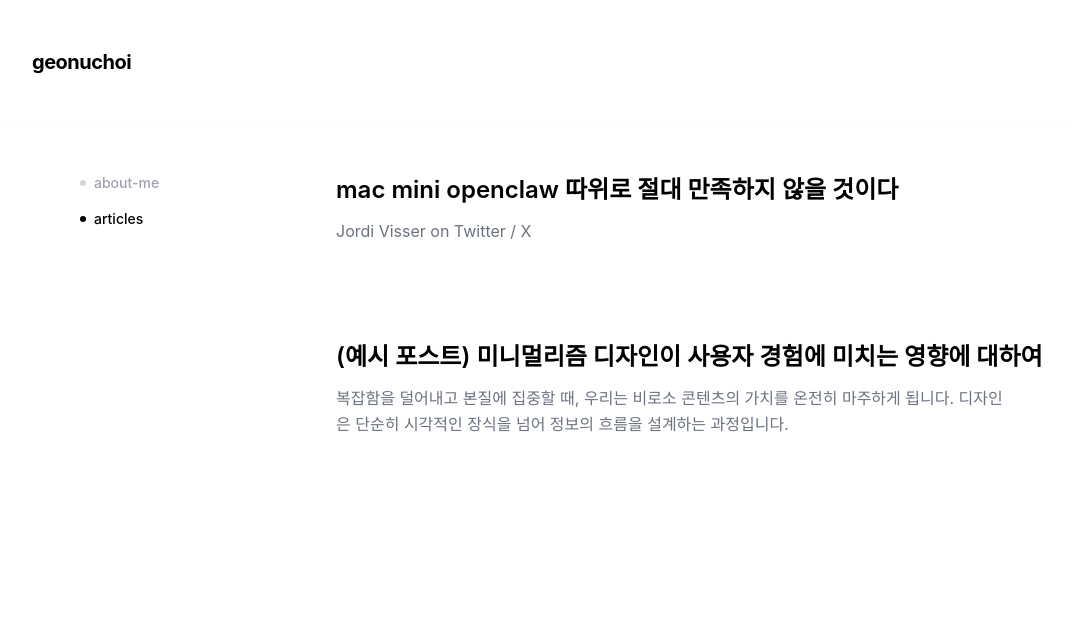
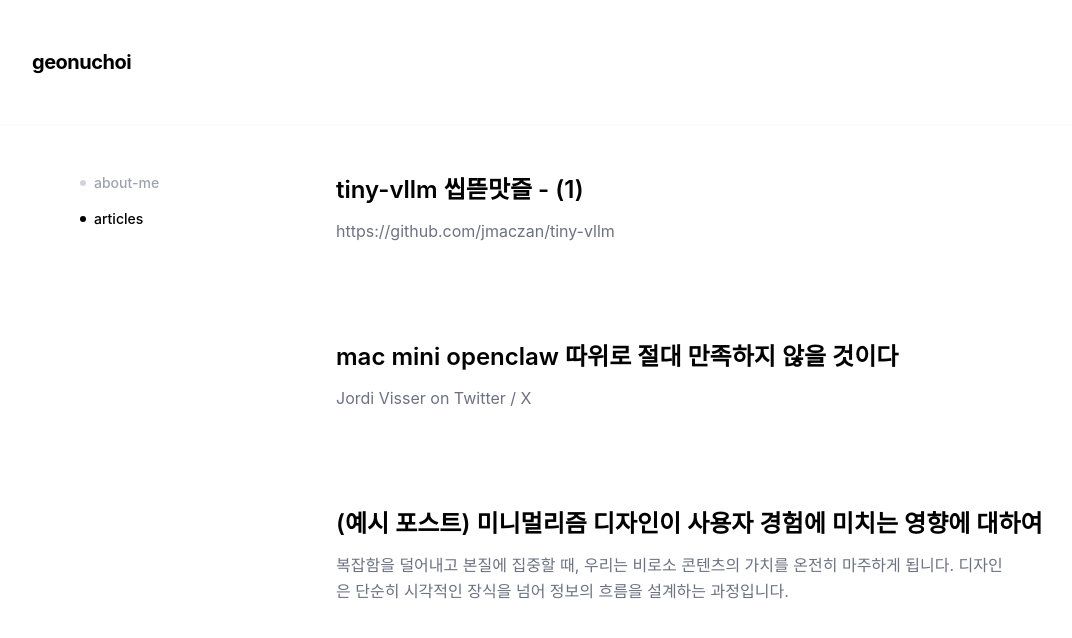
Before and after one commit to Uniaut/uniaut.github.io, a Jekyll site: the page built from articles.md, in a window 1280 px wide and 900 px high. Shown: the top 638 px of the window, without its empty margins (32-1104 px from the left). Built offline with Jekyll 4.4.1, drawn with Linux system fonts in a browser that asks for light colours; nearby versions of some CDN libraries; some web fonts are replaced; some of the changed lines change nothing that is shown.

Commit message:
feat: add tiny-vllm dissection post and support client-side mermaid rendering

````diff
--- a/_layouts/default.html
+++ b/_layouts/default.html
@@ -32,5 +32,32 @@
     </div>
 
     {% include footer.html %}
+
+    {% if content contains "language-mermaid" %}
+    <!-- Mermaid.js rendering for diagrams -->
+    <script type="module">
+        import mermaid from 'https://cdn.jsdelivr.net/npm/mermaid@10/dist/mermaid.esm.min.mjs';
+
+        // Find all markdown code blocks generated with language-mermaid
+        const codeBlocks = document.querySelectorAll('pre code.language-mermaid, pre.language-mermaid code, div.language-mermaid pre');
+
+        codeBlocks.forEach((codeEl) => {
+            const rawCode = codeEl.textContent;
+            const preEl = codeEl.closest('pre') || codeEl;
+
+            const mermaidDiv = document.createElement('div');
+            mermaidDiv.className = 'mermaid';
+            mermaidDiv.textContent = rawCode;
+
+            preEl.parentNode.replaceChild(mermaidDiv, preEl);
+        });
+
+        mermaid.initialize({
+            startOnLoad: true,
+            theme: 'default',
+            securityLevel: 'loose'
+        });
+    </script>
+    {% endif %}
 </body>
 </html>
--- /dev/null
+++ b/_posts/2026-07-06-tiny-vllm-1.md
@@ -0,0 +1,352 @@
+---
+layout: post
+title: "tiny-vllm 씹뜯맛즐 - (1)"
+date: 2026-07-06 00:00:00 +0900
+categories: []
+---
+
+[https://github.com/jmaczan/tiny-vllm](https://github.com/jmaczan/tiny-vllm#intro-llm-vllm-models-inference-servers)
+
+이 프로젝트를 뜯어보면서 LLM 추론 엔진 엔지니어링에 대해 탐구해보려고 한다.
+
+tiny-vllm은 학습 자료로 사용되기에 매우 적합한, 최소기능 버전의 llama 3.2 1B 추론 엔진이다.
+
+솔직히 어디 영상 보고 배우기는 어려운 영역이라, (떠먹여주지 않는 영역 중에서는 가장 쉬운 편인듯) 결국 오픈소스의 힘을 빌려야 한다는 느낌.
+
+해보고 싶은 것이 여러가지 있는데, 우선 해보고 싶은 것은 추론 서버 환경에서의 성능 최적화.
+
+LLM ‘추론 서빙’의 핵심은 단순히 모델을 돌리는 것과는 다르다는 것을 이해해야 한다.
+
+GPU의 심각한 병목 현상, 그리고 최대한 깎아내야 마진을 확보할 수 있는 per-token 비즈니스 모델에서, 추론엔진이 연산 성능 / 메모리 병목을 핸들링하는 전략과 방식, 트릭은 엄청난 힘이 된다.
+
+나도 아직은 큰 그림을 그려나가야 하는 상황이라서, 우선 간단하게 시작해본다.
+
+# 1.0. tiny-vllm과 llama 3.2 1B 이해하기
+
+![Llama 3.2 from scratch](/assets/images/posts/2026-07-06-tiny-vllm-1/image.png)
+
+[https://huggingface.co/rasbt/llama-3.2-from-scratch](https://huggingface.co/rasbt/llama-3.2-from-scratch)
+
+기본 transformer의 틀과 크게 다르지 않다. 그냥 쓰면 되는 것이다.
+
+<details class="my-6 p-4 bg-gray-50 rounded-xl border border-gray-100 cursor-pointer" markdown="1">
+<summary class="font-semibold text-gray-800 select-none">Llama 3.2 1B도 기본적으로는 <strong>GPT 계열과 같은 decoder-only Transformer</strong>입니다. 완전히 다른 구조라기보다, 전통적인 Transformer decoder를 LLM 추론에 맞게 최적화한 변형입니다.</summary>
+<div class="mt-4 pl-4 border-l-2 border-gray-200 text-gray-700" markdown="1">
+
+### 핵심 차이
+
+| 항목 | 전통적인 Transformer decoder | Llama 3.2 1B |
+| --- | --- | --- |
+| Attention | Multi-Head Attention | **Grouped-Query Attention, GQA** |
+| 정규화 | LayerNorm, 보통 sublayer 뒤 | **RMSNorm, sublayer 앞** |
+| 위치 정보 | 절대 위치 임베딩 | **RoPE** |
+| FFN 활성화 | ReLU 등 | **SwiGLU 계열** |
+| Attention 범위 | encoder-decoder 또는 causal | **causal self-attention만 사용** |
+| 구조 | decoder에 cross-attention 포함 가능 | **cross-attention 없음** |
+| 문맥 길이 | 비교적 짧음 | 최대 약 **128K tokens** |
+| Vocabulary | 모델마다 다양 | 128,256 tokens |
+
+Meta는 Llama 3.2 텍스트 모델을 decoder-only 모델로 제공하며, 1B 모델도 최대 128K 컨텍스트를 지원합니다. ([Hugging Face](https://huggingface.co/meta-llama/Llama-3.2-1B-Instruct?utm_source=chatgpt.com))
+
+---
+
+### 1. Encoder-decoder의 decoder가 아니라 decoder-only 구조
+
+원래 Transformer 논문의 decoder block에는 다음 두 attention이 들어갑니다.
+
+```
+Masked Self-Attention
+        ↓
+Encoder-Decoder Cross-Attention
+        ↓
+Feed Forward
+```
+
+Llama에는 encoder가 없으므로 cross-attention도 없습니다.
+
+```
+Masked Self-Attention
+        ↓
+Feed Forward
+```
+
+입력 문장 전체를 causal mask로 처리하고 다음 토큰을 예측합니다.
+
+```
+P(token_t | token_1, ..., token_t-1)
+```
+
+즉, 이전 토큰만 볼 수 있고 미래 토큰은 볼 수 없습니다.
+
+---
+
+### 2. Multi-Head Attention 대신 GQA
+
+전통적인 Multi-Head Attention에서는 각 attention head마다 별도의 Q, K, V projection이 있습니다.
+
+```
+head 1: Q1, K1, V1
+head 2: Q2, K2, V2
+...
+head 32: Q32, K32, V32
+```
+
+Llama 3.2 1B는 **Grouped-Query Attention**을 사용합니다.
+
+Query head는 여러 개지만, 여러 query head가 K/V head를 공유합니다.
+
+개념적으로는 다음과 같습니다.
+
+```
+Q head 0 ─┐
+Q head 1 ─┼─→ K/V head 0
+Q head 2 ─┤
+Q head 3 ─┘
+
+Q head 4 ─┐
+Q head 5 ─┼─→ K/V head 1
+...
+```
+
+1B 모델은 32개의 query attention head를 사용합니다. 그림 기준으로는 이 부분이 `Masked grouped-query attention`입니다.
+
+GQA의 주요 목적은 **KV cache 절감**입니다. Auto-regressive decode에서 이전 토큰의 K와 V를 계속 저장해야 하는데, K/V head를 공유하면 메모리 사용량과 메모리 대역폭을 줄일 수 있습니다.
+
+따라서 품질은 일반 Multi-Head Attention에 가깝게 유지하면서도, 토큰을 하나씩 생성하는 decode 단계가 더 효율적입니다.
+
+---
+
+### 3. LayerNorm 대신 RMSNorm
+
+전통적인 Transformer는 일반적으로 LayerNorm을 사용합니다.
+
+LayerNorm은 평균과 분산을 모두 계산합니다.
+
+$$\operatorname{LayerNorm}(x) = \frac{x-\mu}{\sqrt{\sigma^2+\epsilon}}\gamma+\beta$$
+
+Llama는 RMSNorm을 사용합니다.
+
+$$\operatorname{RMSNorm}(x) = \frac{x}{\sqrt{\frac{1}{d}\sum_i x_i^2+\epsilon}}\gamma$$
+
+RMSNorm은 평균을 빼는 과정이 없습니다. 계산이 조금 단순하고, 대규모 언어 모델에서 안정적으로 작동합니다.
+
+그림의 `RMSNorm 1`, `RMSNorm 2`, `Final RMSNorm`이 이에 해당합니다.
+
+---
+
+### 4. Post-Norm 대신 Pre-Norm
+
+원래 Transformer는 대체로 sublayer를 통과한 뒤 정규화하는 Post-Norm 구조였습니다.
+
+```
+x → Attention → Add residual → LayerNorm
+```
+
+Llama는 정규화를 먼저 수행하는 Pre-Norm 구조입니다.
+
+```
+x → RMSNorm → Attention → Add residual
+```
+
+수식으로 쓰면 다음과 같습니다.
+
+$$x' = x + \operatorname{Attention}(\operatorname{RMSNorm}(x))$$
+
+$$y = x' + \operatorname{FFN}(\operatorname{RMSNorm}(x'))$$
+
+Pre-Norm은 층이 깊어져도 residual 경로로 gradient가 비교적 안정적으로 전달된다는 장점이 있습니다.
+
+그림에서 residual 선이 RMSNorm과 attention 또는 FFN 전체를 우회해 `+` 노드로 연결되는 이유입니다.
+
+---
+
+### 5. 절대 위치 임베딩 대신 RoPE
+
+전통적인 Transformer는 token embedding에 학습된 positional embedding을 더합니다.
+
+```
+input = token_embedding + position_embedding
+```
+
+Llama는 별도의 위치 벡터를 단순히 더하는 대신, Query와 Key 벡터를 위치에 따라 회전시키는 **Rotary Positional Embedding, RoPE**를 사용합니다.
+
+개념적으로는 다음과 같습니다.
+
+$$q'_p = R_p q_p$$
+
+$$k'_p = R_p k_p$$
+
+여기서 $R_p$는 위치 $p$에 따라 달라지는 회전 행렬입니다.
+
+이 방식은 attention score에 두 토큰 사이의 상대적 거리 정보가 자연스럽게 반영되도록 합니다.
+
+$$(q'_i)^T k'_j = q_i^T R_{j-i} k_j$$
+
+그림의 `Positional embedding layer`와 `RoPE rescaling`이 이 부분을 표현합니다.
+
+Llama 3.2는 RoPE scaling을 이용해 약 128K 토큰의 긴 컨텍스트를 지원합니다. 다만 그림에서 positional embedding이 token embedding에 직접 더해지는 것처럼 보이는 화살표는 개념적 표현에 가깝습니다. 실제 RoPE는 주로 attention 내부의 Q와 K에 적용됩니다.
+
+---
+
+### 6. 일반 FFN 대신 gated FFN
+
+전통적인 Transformer FFN은 보통 다음과 같습니다.
+
+$$\operatorname{FFN}(x) = W_2 \operatorname{ReLU}(W_1x)$$
+
+Llama는 두 개의 projection을 사용하는 gated 구조를 사용합니다.
+
+$$\operatorname{FFN}(x) = W_{\text{down}} \left[ \operatorname{SiLU}(W_{\text{gate}}x) \odot W_{\text{up}}x \right]$$
+
+흔히 SwiGLU 계열이라고 부릅니다.
+
+그림 오른쪽 확대 부분이 다음 계산을 나타냅니다.
+
+```
+                   ┌→ Linear → SiLU ─┐
+input ─────────────┤                  × → Linear
+                   └→ Linear ────────┘
+```
+
+하나는 gate를 만들고, 다른 하나는 값 벡터를 만듭니다. 두 결과를 element-wise multiplication한 후 hidden dimension으로 다시 투영합니다.
+
+1B 모델의 주요 차원은 그림 기준으로 다음과 같습니다.
+
+```
+model hidden dimension: 2,048
+FFN intermediate dimension: 8,192
+decoder layers: 16
+attention heads: 32
+vocabulary size: 128,256
+```
+
+여기서 그림의 `Hidden layer dimension of 8,192`는 모델 전체 hidden size가 아니라 **FFN의 intermediate dimension**으로 보는 것이 정확합니다.
+
+---
+
+### 한 개 block의 실제 흐름
+
+Llama 3.2 1B의 decoder block은 대략 다음과 같습니다.
+
+```
+x
+│
+├──────────────────────────────┐
+│                              │
+└→ RMSNorm → Q/K/V projection  │
+              ↓                │
+             RoPE              │
+              ↓                │
+       Causal GQA attention     │
+              ↓                │
+        output projection       │
+              ↓                │
+              + ←───────────────┘
+              │
+              x'
+              │
+├──────────────────────────────┐
+│                              │
+└→ RMSNorm → gated FFN         │
+              ↓                │
+              + ←───────────────┘
+              │
+              y
+```
+
+이 block을 16회 반복한 뒤 다음을 거칩니다.
+
+```
+Final RMSNorm
+    ↓
+Linear output projection
+    ↓
+128,256차원 logits
+```
+
+### 요약
+
+Llama 3.2 1B는 전통적인 Transformer decoder에서 다음을 바꾼 구조입니다.
+
+```
+LayerNorm        → RMSNorm
+Post-Norm        → Pre-Norm
+Absolute position → RoPE
+MHA              → GQA
+ReLU FFN         → gated SiLU/SwiGLU FFN
+Decoder cross-attention → 제거
+```
+
+이 변경들은 새로운 모델 원리를 도입했다기보다, **학습 안정성, 긴 컨텍스트 처리, KV-cache 메모리, autoregressive 생성 속도**를 개선하기 위한 현대적인 decoder-only Transformer 설계라고 보면 됩니다.
+
+</div>
+</details>
+
+
+필요한건 그때그때 찾아가면서 보되, 지금 당장은 목표로 하는 라이브 서빙 최적화에 집중해보려고 한다.
+
+그리고 AI가 코딩하도록 할 것이다. 어차피 실무에서도 큰 틀에 대해서 이해하고, 감독하면서 코드짜는건 변하지 않는다. 퇴근하고 짬내서 하는 일인 만큼, 아직 세부적인 최적화를 위해 직접 코딩할 타이밍이 아니다.
+
+# 1.1. 라이브 서빙이 가능한 형태로 개조하기
+
+기본적인 프로젝트의 틀은 N개의 프롬프트에 대해 배치 형태로 서빙을 제공하고, 종료하는 것이다.
+
+이것을 while loop 형태로 고쳤다.
+
+![image](/assets/images/posts/2026-07-06-tiny-vllm-1/image 1.png)
+
+그리고 토크나이저를 추가해서 문장이 보이도록 개선했다.
+
+![image](/assets/images/posts/2026-07-06-tiny-vllm-1/image 2.png)
+
+하지만 cli 환경만으로는 서버를 모사하기엔 제약이 있다. streamlit 서버를 연결한다.
+
+```mermaid
+  flowchart LR
+      subgraph Mac["macOS host"]
+          MacBrowser["Browser"]
+          Tunnel["SSH local port forward<br/>localhost:8502 -> remote 127.0.0.1:8501"]
+          SSH["ssh -T remote-wsl-server"]
+      end
+
+      subgraph Windows["Windows host<br/>A.B.C.D"]
+          WinSSH["OpenSSH Server"]
+          WinBrowser["Windows Browser<br/>http://localhost:8501"]
+      end
+
+      subgraph WSL["WSL Linux"]
+          Tmux["tmux session<br/>tiny-vllm-web"]
+          Streamlit["Streamlit<br/>0.0.0.0:8501<br/>venv activated"]
+          App["web/streamlit_app.py"]
+          Engine["build/tiny-vllm --jsonl"]
+          Model["model.safetensors"]
+          Tokenizer["tokenizer.json<br/>C++ tokenizer"]
+          GPU["CUDA / NVIDIA GPU"]
+      end
+
+      MacBrowser -->|http://localhost:8502| Tunnel
+      Tunnel -->|SSH tunnel| WinSSH
+      SSH --> WinSSH
+      WinSSH --> WSL
+
+      WinBrowser -->|http://localhost:8501| Streamlit
+      Tunnel -->|127.0.0.1:8501 inside WSL| Streamlit
+
+      Tmux --> Streamlit
+      Streamlit --> App
+      App -->|subprocess stdin JSONL| Engine
+      Engine -->|stdout completed JSON| App
+      Engine --> Model
+      Engine --> Tokenizer
+      Engine --> GPU
+```
+
+(집의 윈도우 데스크탑을 WSL로 구동하면서, 원격으로 조작하기 위한 눈물겨운 구조라고 해두자)
+
+![image](/assets/images/posts/2026-07-06-tiny-vllm-1/image 3.png)
+
+적당히 작동은 하고 있으나, 프롬프트 결과가 이상하다.
+
+![image](/assets/images/posts/2026-07-06-tiny-vllm-1/image 4.png)
+
+응답이 엉망인듯. 이 부분은 system prompt를 뜯어보고 고치기로.
````
Also changed, not shown: assets/images/posts/2026-07-06-tiny-vllm-1/image 1.png (added), assets/images/posts/2026-07-06-tiny-vllm-1/image 2.png (added), assets/images/posts/2026-07-06-tiny-vllm-1/image 3.png (added), assets/images/posts/2026-07-06-tiny-vllm-1/image 4.png (added), assets/images/posts/2026-07-06-tiny-vllm-1/image.png (added).
